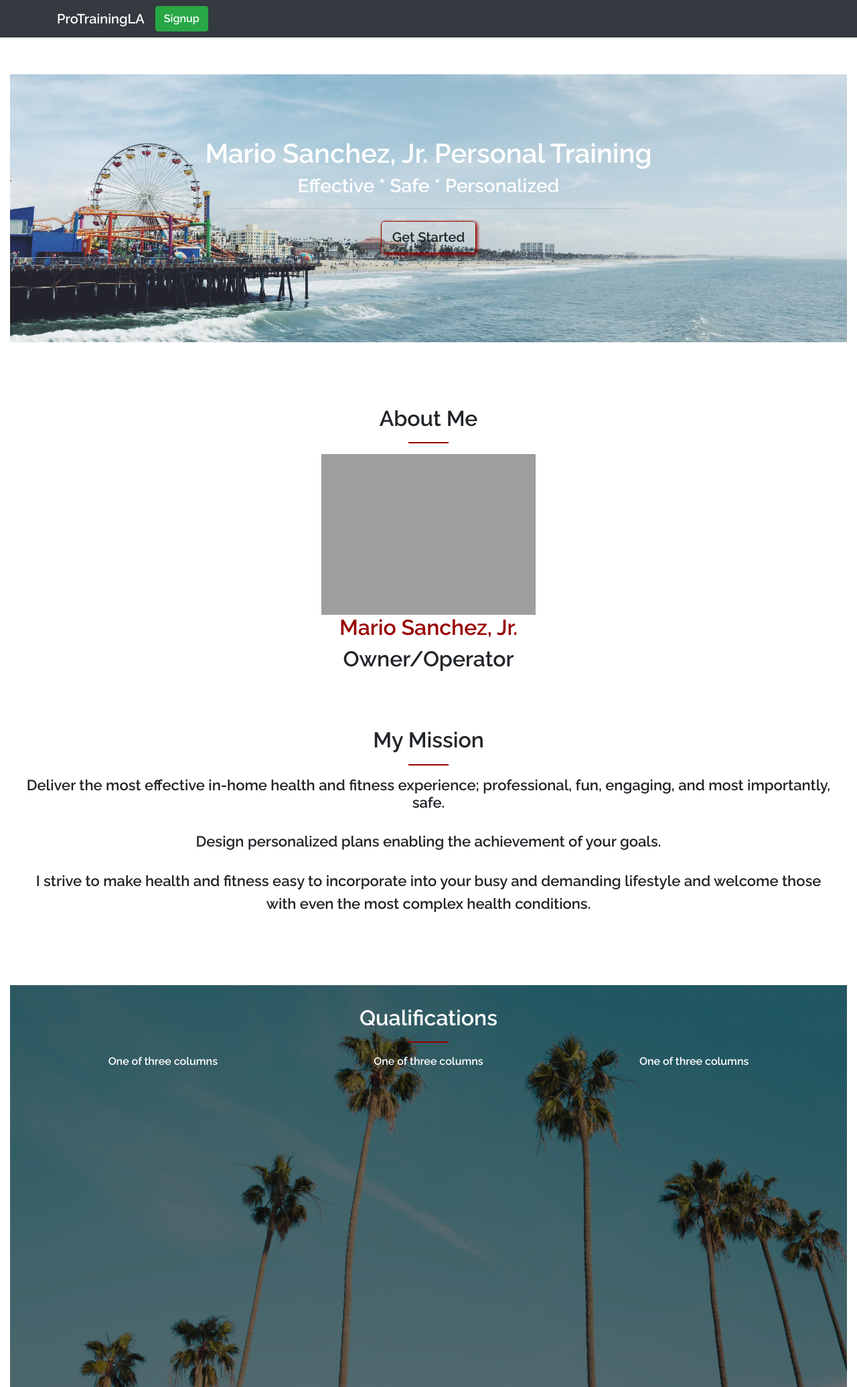
After one commit to mariojrgithub/workout_website, a Flask app: page /home in a window 1280 px wide. The commit adds this page. Shown: the whole page at 67% size. Run offline with Flask 2, Linux system fonts and the light colour scheme; parts of the project's set-up code (start-up, migrations or seed data) failed here and were passed over; some libraries are stand-ins or nearby versions; grey boxes are pictures that could not be loaded.

Commit message:
added homepage

```diff
--- a/app.py
+++ b/app.py
@@ -218,6 +218,10 @@ def load_user(user_id):
     return Users.objects(id=str(user_id)).first()
 
 
+@app.route('/home')
+def home():
+    return render_template('home.html')
+
 @app.route('/')
 @login_required
 def index():
@@ -269,7 +273,7 @@ def news():
 @login_required
 def logout():
     logout_user()
-    return redirect(url_for('login'))
+    return redirect(url_for('home'))
 
 
 @app.route('/login', methods=['GET', 'POST'])
--- /dev/null
+++ b/static/style.css
@@ -0,0 +1,124 @@
+* {
+    scroll-behavior: smooth;
+    font-family: Raleway, sans-serif;
+  }
+
+  .carousel {
+    width: 100%;
+    height: 50vh;
+    position: relative;
+    top: 55px;
+  }
+
+  .carousel .other-content {
+    position: absolute;
+    top:2em;
+    left: 0;
+    width: 100%;
+    text-align: center;
+    z-index: 2;
+    padding: 30px;
+    font-size: 2em;
+    color: white;
+  }
+
+  .carousel .slide {
+    z-index: 1;
+    position: absolute;
+    width: 100%;
+    top: 0;
+    left: 0;
+    height: 100%;
+    transition: opacity 1.5s ease-in-out;
+    background-position: 50% 75%;
+    background-repeat: no-repeat;
+    background-size: cover;
+    opacity: 0;
+  }
+
+  .carousel .slide.show {
+    opacity: 1;
+    font-size: 2em;
+    text-shadow: 2px 2px 5px #990000
+  }
+
+  #about {
+    padding-top: 150px;
+    text-align: center;
+    font-size: 2em;
+  }
+
+  h3 + hr {
+    width: 600px;
+  }
+
+  h2 + hr {
+  border-top: 2px solid #990000;
+  width: 60px;
+  }
+
+  h4, h5 {
+    text-align: center;
+    font-size: 2em;
+  }
+
+  #name {
+    color: #990000;
+  }
+
+
+  #mission {
+    padding-top: 75px;
+    text-align: center;
+    font-size: 2em;
+  }
+
+  div > h5 {
+    font-size: 22px;
+  }
+
+  .parallax {
+    /* The image used */
+    background-image: url('/static/jacob-repko-64434-unsplash.jpg');
+
+    /* Set a specific height */
+    height: 600px;
+
+    /* Create the parallax scrolling effect */
+    background-attachment: fixed;
+    background-position: 55% 20%;
+    background-repeat: no-repeat;
+    background-size: cover;
+    filter: brightness(45%);
+  }
+
+   #nav {
+    background-image: linear-gradient(#990000, #B74C4C);
+  }
+
+  #start {
+    border-color: #990000;
+    box-shadow: 2px 2px 5px #990000;
+  }
+
+  .qualifications {
+    width: 100%;
+    height: 500px;
+    position: relative;
+    top: 100px;
+  }
+
+  .qualifications .other-text{
+    position: absolute;
+    top: 0px;
+    left: 0;
+    width: 100%;
+    text-align: center;
+    z-index: 2;
+    padding: 30px;
+    color: white;
+  }
+
+  #exp {
+    font-size: 2em;
+  }
--- a/templates/base.html
+++ b/templates/base.html
@@ -10,6 +10,10 @@
   <link rel="stylesheet" href="https://stackpath.bootstrapcdn.com/bootstrap/4.5.0/css/bootstrap.min.css"
     integrity="sha384-9aIt2nRpC12Uk9gS9baDl411NQApFmC26EwAOH8WgZl5MYYxFfc+NcPb1dKGj7Sk" crossorigin="anonymous">
 
+  <link href="https://fonts.googleapis.com/css2?family=Raleway:wght@600&display=swap" rel="stylesheet">
+
+  <link rel="stylesheet" href="/static/style.css"
+  >
   <style>
     #icon {
     animation-name: fadeIn;
--- /dev/null
+++ b/templates/home.html
@@ -0,0 +1,108 @@
+{% extends 'base.html' %}
+
+
+{% block title %} Home {% endblock %}
+
+{% block body %}
+
+
+<div class="container-fluid">
+    <div class="row" >
+      <div class="col-lg-12">
+        <div class="carousel">
+          <div class="other-content">
+            <h1>Mario Sanchez, Jr. Personal Training</h1>
+            <h3>Effective * Safe * Personalized</h3>
+            <hr>
+
+            <a href="{{ url_for('login') }}" ><button id="start" class="btn btn-default btn-lg">Get Started</button></a>
+
+          </div>
+          <div class="slide show" style="background-image: url('/static/rob-bye-78646-unsplash.jpg');"></div>
+  <div class="slide" style="background-image: url('/static/pexels-photo-305239.jpeg');"></div>
+        </div>
+      </div>
+    </div>
+
+    <div class="row" >
+      <div class="col-lg-12">
+        <h2 id="about">About Me</h2>
+        <hr>
+        <a href="#"><img src="https://drive.google.com/uc?export=view&id=1Fp3y9pchWSnRShFOiClqW_ERYkEkUyRn" alt="My Picture" style="display: block; margin: 0 auto; width: 20em;"></a>
+        <h4 id="name">Mario Sanchez, Jr.</h4>
+          <h4>Owner/Operator</h4>
+      </div>
+
+    </div>
+
+     <div class="row" >
+      <div class="col-lg-12">
+        <h2 id="mission">My Mission</h2>
+        <hr>
+        <h5>Deliver the most effective in-home health and fitness experience; professional, fun, engaging, and most importantly, safe.</h5>
+        <br>
+        <h5>Design personalized plans enabling the achievement of your goals.</h5>
+        <br>
+        <h5>I strive to make health and fitness easy to incorporate into your busy and demanding lifestyle and welcome those</h5>
+        <h5>with even the most complex health conditions.</h5>
+       </div>
+       </div>
+
+    <div class="row" >
+      <div class="col-lg-12">
+        <div class="qualifications">
+          <div class="other-text"><div><h2 id="exp">Qualifications</h2><hr></div>
+            <div class="container-fluid">
+  <div class="row">
+    <div class="col-sm-4">
+      One of three columns
+    </div>
+    <div class="col-sm-4">
+      One of three columns
+    </div>
+    <div class="col-sm-4">
+      One of three columns
+    </div>
+  </div>
+</div>
+          </div>
+        <div class="parallax"></div>
+        </div>
+
+      </div>
+    </div>
+
+   </div>
+
+
+    <script>
+      /**
+       * @param  {number} interval (in milliseconds)
+       */
+      function cycleBackgrounds(interval) {
+        let index = 0
+
+        const $imageEls = document.querySelectorAll('.carousel .slide') // Get the images to be cycled.
+
+        setInterval(() => {
+          // Get the next index.  If at end, restart to the beginning.
+          index = index + 1 < $imageEls.length ? index + 1 : 0
+
+          // Show the next
+          $imageEls[index].classList.add('show')
+
+        // Find the previous.
+        const previous = index - 1 < 0 ? $imageEls.length - 1 : index - 1;
+
+          // Hide the previous
+          $imageEls[previous].classList.remove('show')
+        }, interval)
+      }
+
+      document.addEventListener("DOMContentLoaded", function() {
+        cycleBackgrounds(5000);
+      });
+    </script>
+
+
+  {% endblock %}
--- a/templates/index.html
+++ b/templates/index.html
@@ -36,7 +36,7 @@
     </div>
 </div>
 <br>
-<footer style="font-size: 0.8em;">Weather Provided By: <a href="https://rapidapi.com/weatherapi/api/weatherapi-com">weatherapi</a></footer>
+<footer style="font-size: 0.8em;">Weather Provided By: <a href="https://rapidapi.com/weatherapi/api/weatherapi-com" target="_blank">weatherapi</a></footer>
 </div>
 
 {% endblock %}
--- a/templates/news.html
+++ b/templates/news.html
@@ -39,7 +39,7 @@
   {% endif %}
   <!--  API source  -->
   <br>
-  <footer style="font-size: 0.7em;">Data Provided By: <a href="https://rapidapi.com/contextualwebsearch/api/web-search">contextualwebsearch</a></footer>
+  <footer style="font-size: 0.7em;">Data Provided By: <a href="https://rapidapi.com/contextualwebsearch/api/web-search" target="_blank">contextualwebsearch</a></footer>
 </div>
 
 {% endblock %}
```
Also changed, not shown: static/SmallLogo.png (added), static/jacob-repko-64434-unsplash.jpg (added), static/rob-bye-78646-unsplash.jpg (added), 1 other file.
